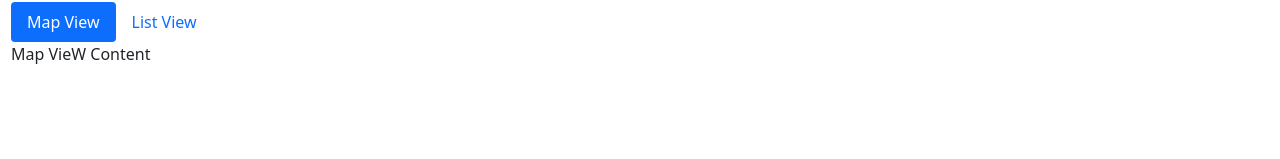
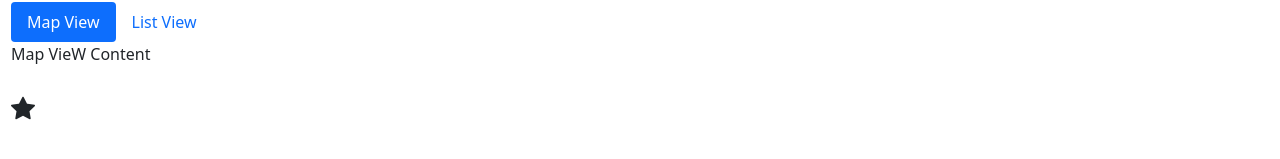
Before and after one commit to mmarcwabo/angularpage, an Angular app: page / in a window 1280 px wide. Shown: the part 213-372 px from the top of the page. Built offline with nearby package versions, Linux system fonts and the light colour scheme.

Commit message:
Add ngClass to favorite component

```diff
--- a/src/app/app.component.html
+++ b/src/app/app.component.html
@@ -17,3 +17,5 @@
     <div *ngSwitchCase="'list'">List VieW Content</div>
     <div *ngSwitchDefault>Otherwise</div>
 </div>
+
+<favorite></favorite>
--- a/src/app/favorite/favorite.component.html
+++ b/src/app/favorite/favorite.component.html
@@ -1,7 +1,9 @@
 <br>
 <i
 class="bi"
-[class.bi-star-fill]="isFavorite"
-[class.bi-star]="!isFavorite"
+[ngClass]="{
+    'bi-star':!isFavorite,
+    'bi-star-fill':isFavorite
+}"
 (click)="onClick()"
 ></i>
```
